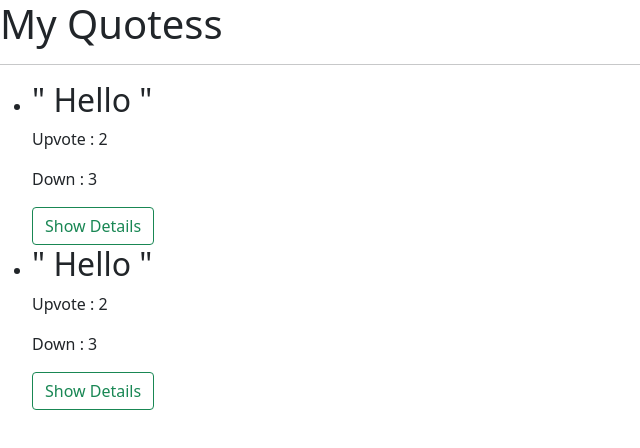
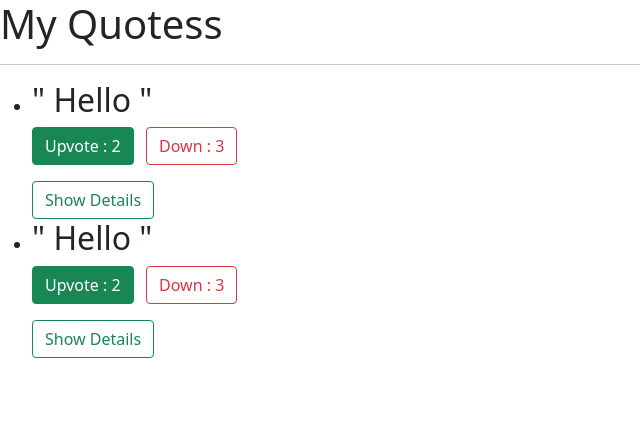
Before and after one commit to ianmwema07/Quotes2, an Angular app: page / in a window 1280 px wide. Shown: the top 448 px of the page, without its empty margins (0-640 px from the left). Built offline with nearby package versions, Linux system fonts and the light colour scheme.

Commit message:
add upvotes and downvotes

```diff
--- a/src/app/quote.ts
+++ b/src/app/quote.ts
@@ -6,6 +6,7 @@
     upvote: number;
     downvote: number;
     showDetails:boolean;
+    cr
 
     constructor(id:number, quote:string, author:string, name:string, upvote:number, downvote:number ) {
         this.id = id;
--- a/src/app/quote/quote-details/quote-details.component.html
+++ b/src/app/quote/quote-details/quote-details.component.html
@@ -2,5 +2,6 @@
   <div class="quote-details">
     <p>Author : {{ quote.author }}</p>
     <p>Submitted By : {{ quote.name }}</p>
+    <button (click)="quoteComplete(true)" >Complete</button>
   </div>
 </div>
--- a/src/app/quote/quote-details/quote-details.component.ts
+++ b/src/app/quote/quote-details/quote-details.component.ts
@@ -1,4 +1,4 @@
-import { Component, OnInit, Input } from '@angular/core';
+import { Component, OnInit, Input, Output,EventEmitter } from '@angular/core';
 import { Quote } from 'src/app/quote';
 
 @Component({
@@ -9,6 +9,11 @@
 export class QuoteDetailsComponent implements OnInit {
 
   @Input() quote!: Quote;
+  @Output() isComplete = new EventEmitter<boolean>();
+
+  quoteComplete(complete:boolean){
+   this.isComplete.emit(complete);
+  }
   constructor() { }
 
   ngOnInit(): void {
--- a/src/app/quote/quote.component.html
+++ b/src/app/quote/quote.component.html
@@ -5,10 +5,10 @@
     <div *ngFor="let quote of quotes;let i = index">
       <li>
         <h2> " {{ quote.quote }} "</h2>
-          <p>Upvote : {{ quote.upvote }}</p>
-          <p>Down : {{ quote.downvote }}</p>
-          <button class="btn btn-outline-success" (click)="showDetails(i)" >Show Details</button>
-          <app-quote-details *ngIf="quote.showDetails" [quote]="quote" ></app-quote-details>
+          <button class="btn btn-success" (click)="upVote(i)">Upvote : {{ quote.upvote }}</button>&nbsp;&nbsp;
+          <button class="btn btn-outline-danger" (click)="downVote(i)">Down : {{ quote.downvote }}</button><br>
+          <button class="btn btn-outline-success mt-3" (click)="showDetails(i)" >Show Details</button>
+          <app-quote-details *ngIf="quote.showDetails" [quote]="quote" (isComplete)="completeQuote($event,i)"></app-quote-details>
       </li>
     </div>
   </ul>
--- a/src/app/quote/quote.component.ts
+++ b/src/app/quote/quote.component.ts
@@ -13,10 +13,23 @@
 
   ];
 
+  upVote(index:number){
+    this.quotes[index].upvote++;
+  }
+
+  downVote(index:number){
+    this.quotes[index].downvote++;
+  }
+
   showDetails(index:number){
     this.quotes[index].showDetails = !this.quotes[index].showDetails;
   }
 
+  completeQuote(isComplete: any, index: number){
+    if(isComplete) {
+      this.quotes.splice(index,1);
+    }
+  }
   constructor() { }
 
   ngOnInit(): void {
```
